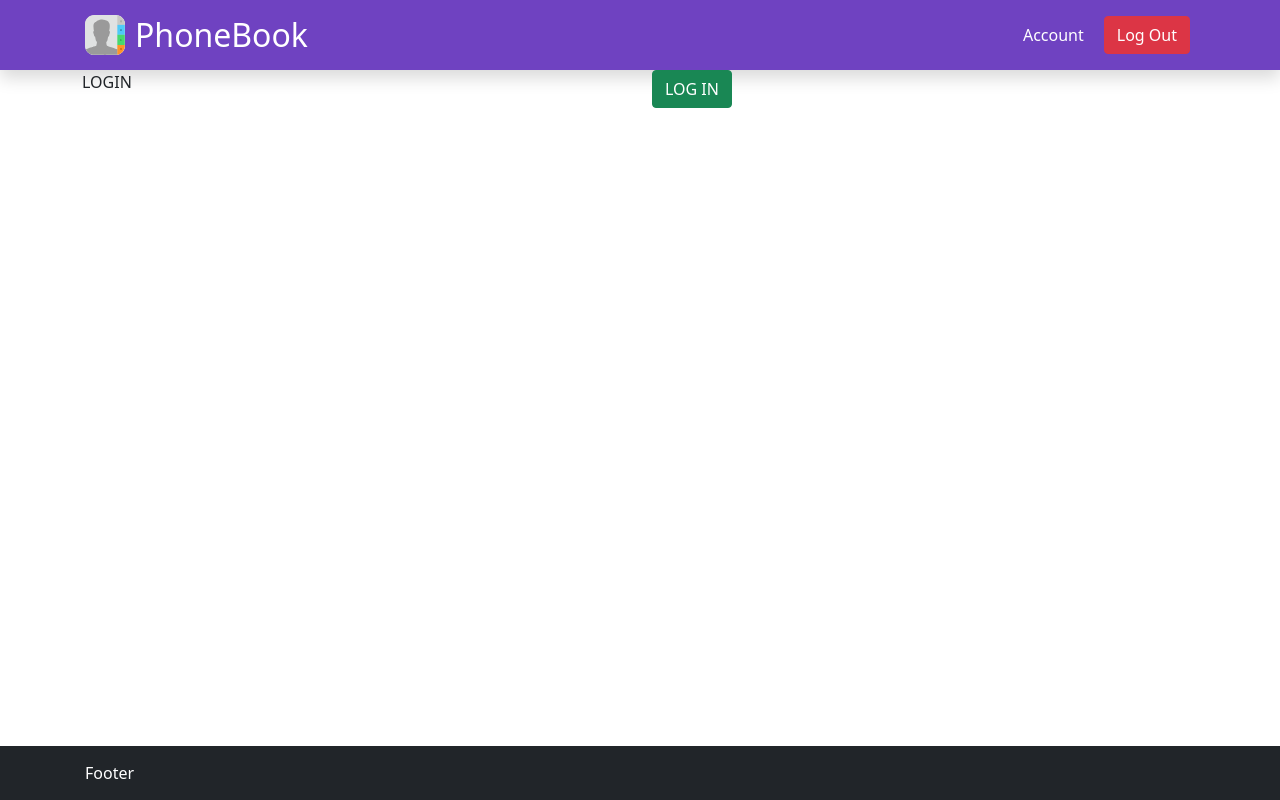
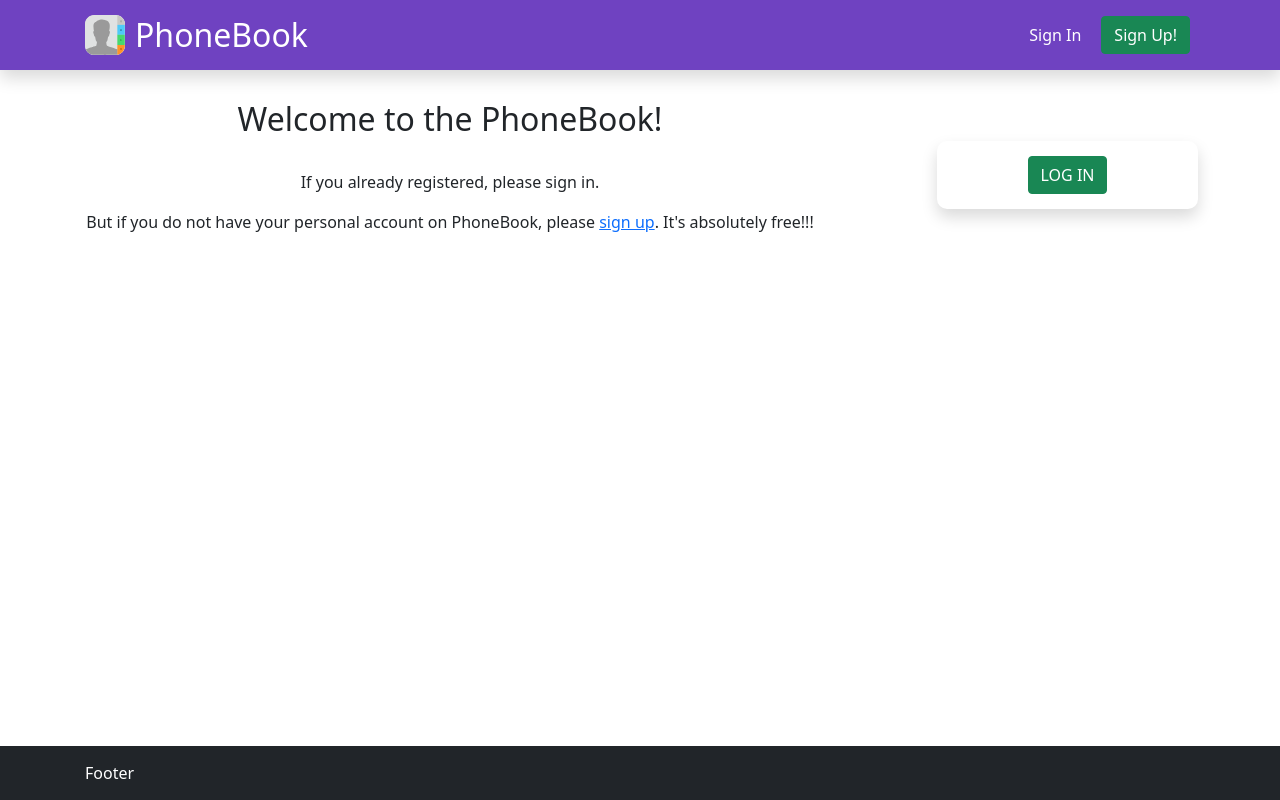
Before and after one commit to mrfunkster/phone-book, a React (Create React App) app: page /login in a window 1280 px wide. Built offline with nearby package versions, Linux system fonts and the light colour scheme.

Commit message:
added private roots with redirect

```diff
--- a/src/App/Main/Account.js
+++ b/src/App/Main/Account.js
@@ -11,7 +11,7 @@ const Account = () => {
         >
             <div className="row">
                 <div className="col">
-                    ACCOUNT
+                    <h2 className="text-centered">ACCOUNT</h2>
                 </div>
             </div>
         </motion.div>
--- a/src/App/Main/Login.js
+++ b/src/App/Main/Login.js
@@ -3,6 +3,7 @@ import { motion } from 'framer-motion';
 import { connect } from 'react-redux';
 
 import { logIn } from '../../common/store/action'
+import { Link } from 'react-router-dom';
 
 const Login = ({
     logIn
@@ -14,14 +15,19 @@ const Login = ({
             exit={{ opacity: 0, scale: 0.9 }}
             transition={{ duration: 0.3, transition: 'ease-in-out' }}
         >
-            <div className="row">
-                <div className="col">
-                    LOGIN
+            <div className="row space-between align-center">
+                <div className="col-sm-12 col-md-6 col-lg-8">
+                    <h2 className="text-centered">Welcome to the PhoneBook!</h2>
+                    <br/>
+                    <p className="text-centered">If you already registered, please sign in.</p>
+                    <p className="text-centered">But if you do not have your personal account on PhoneBook, please <Link to="registration">sign up</Link>. It's absolutely free!!!</p>
                 </div>
-                <div className="col">
-                    <div className="btn btn-success"
-                        onClick={() => logIn()}
-                    >LOG IN</div>
+                <div className="col-sm-12 col-md-6 col-lg-3">
+                    <div className="login-form shadow">
+                        <div className="btn btn-success"
+                            onClick={() => logIn()}
+                        >LOG IN</div>
+                    </div>
                 </div>
             </div>
         </motion.div>
--- a/src/App/Main/Main.css
+++ b/src/App/Main/Main.css
@@ -0,0 +1,24 @@
+main .container {
+    padding-top: 30px;
+    padding-bottom: 30px;
+}
+
+.flex {
+    display: flex;
+}
+.space-between {
+    justify-content: space-between;
+}
+.align-center {
+    align-items: center;
+}
+.text-centered {
+    text-align: center;
+}
+.login-form {
+    display: flex;
+    flex-direction: column;
+    align-items: center;
+    padding: 15px;
+    border-radius: 10px;
+}
--- a/src/App/Main/Main.js
+++ b/src/App/Main/Main.js
@@ -1,6 +1,6 @@
 import React from 'react';
 import { AnimatePresence } from 'framer-motion';
-import { Route, Switch } from 'react-router';
+import { Redirect, Route, Switch } from 'react-router';
 import { connect } from 'react-redux';
 
 import MainContent from './MainContent';
@@ -18,7 +18,7 @@ const Main = ({
             <AnimatePresence exitBeforeEnter>
                 <Switch>
                     <Route path="/" exact>
-                        {isLogged ? <MainContent /> : <Login />}
+                        {isLogged ? <MainContent /> : <Redirect to="/account"/>}
                     </Route>
                     <Route path="/login">
                         <Login />
@@ -27,7 +27,7 @@ const Main = ({
                         <Registration />
                     </Route>
                     <Route path="/account">
-                        <Account />
+                        {isLogged ? <Account /> : <Redirect to="/login"/>}
                     </Route>
                 </Switch>
             </AnimatePresence>
--- a/src/App/Main/MainContent.js
+++ b/src/App/Main/MainContent.js
@@ -11,7 +11,7 @@ const MainContent = () => {
         >
             <div className="row">
                 <div className="col">
-                    MAIN CONTENT
+                    <h2 className="text-centered">MAIN CONTENT</h2>
                 </div>
             </div>
         </motion.div>
--- a/src/App/Main/Registration.js
+++ b/src/App/Main/Registration.js
@@ -9,9 +9,9 @@ const Registration = () => {
             exit={{ opacity: 0, scale: 0.9 }}
             transition={{ duration: 0.3, transition: 'ease-in-out' }}
         >
-            <div className="row">
-                <div className="col">
-                    REGISTRATION
+            <div className="row space-between align-center">
+                <div className="col-sm-12 col-md-6 col-lg-8">
+                    <h2 className="text-centered">REGISTRATION</h2>
                 </div>
             </div>
         </motion.div>
--- a/src/common/store/appReducer.js
+++ b/src/common/store/appReducer.js
@@ -1,7 +1,7 @@
 import { LOG_IN, LOG_OUT } from "./types";
 
 const initialState = {
-    isLogged: true
+    isLogged: false
 }
 
 const appReducer = (state = initialState, action) => {
```
